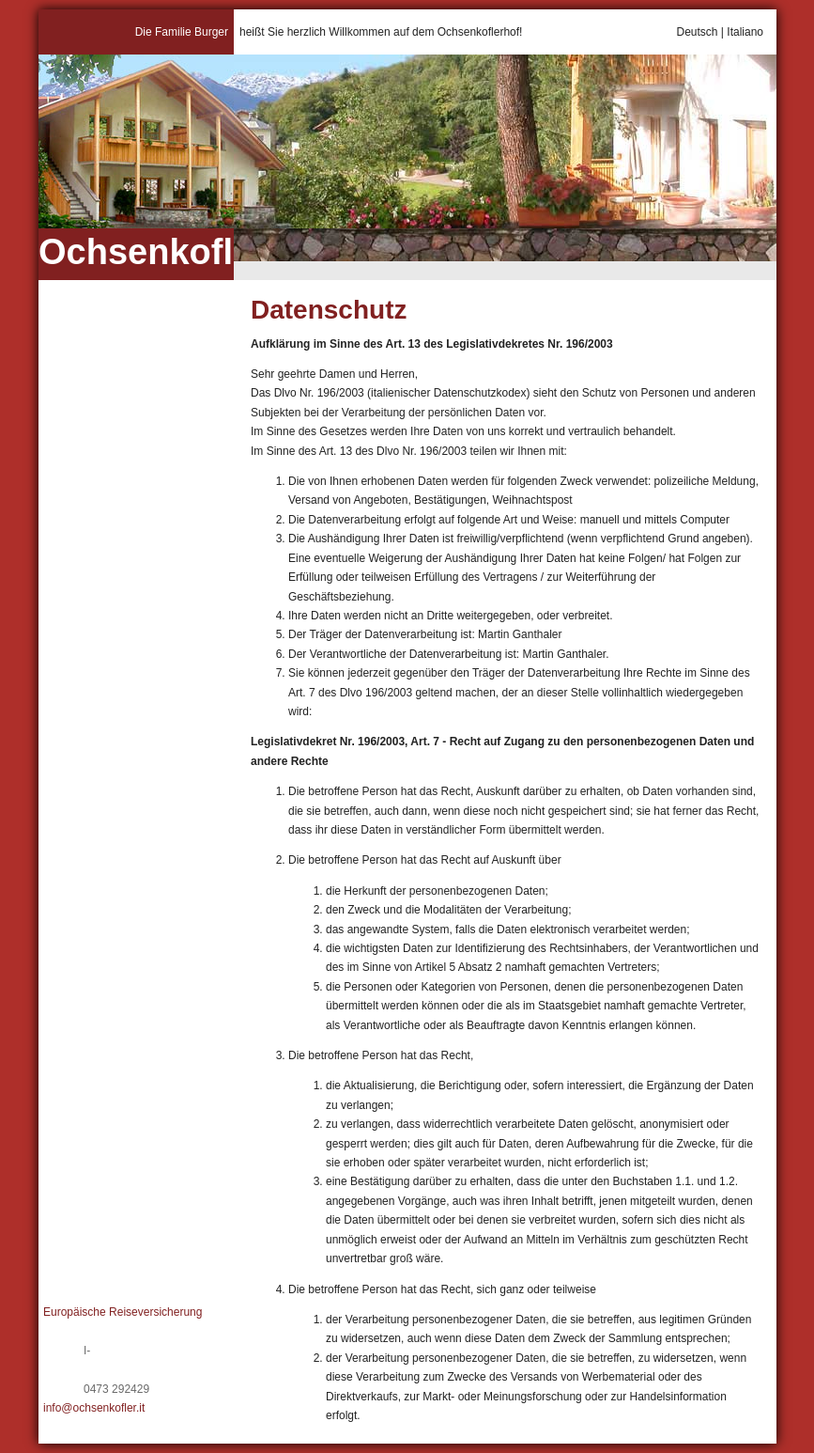
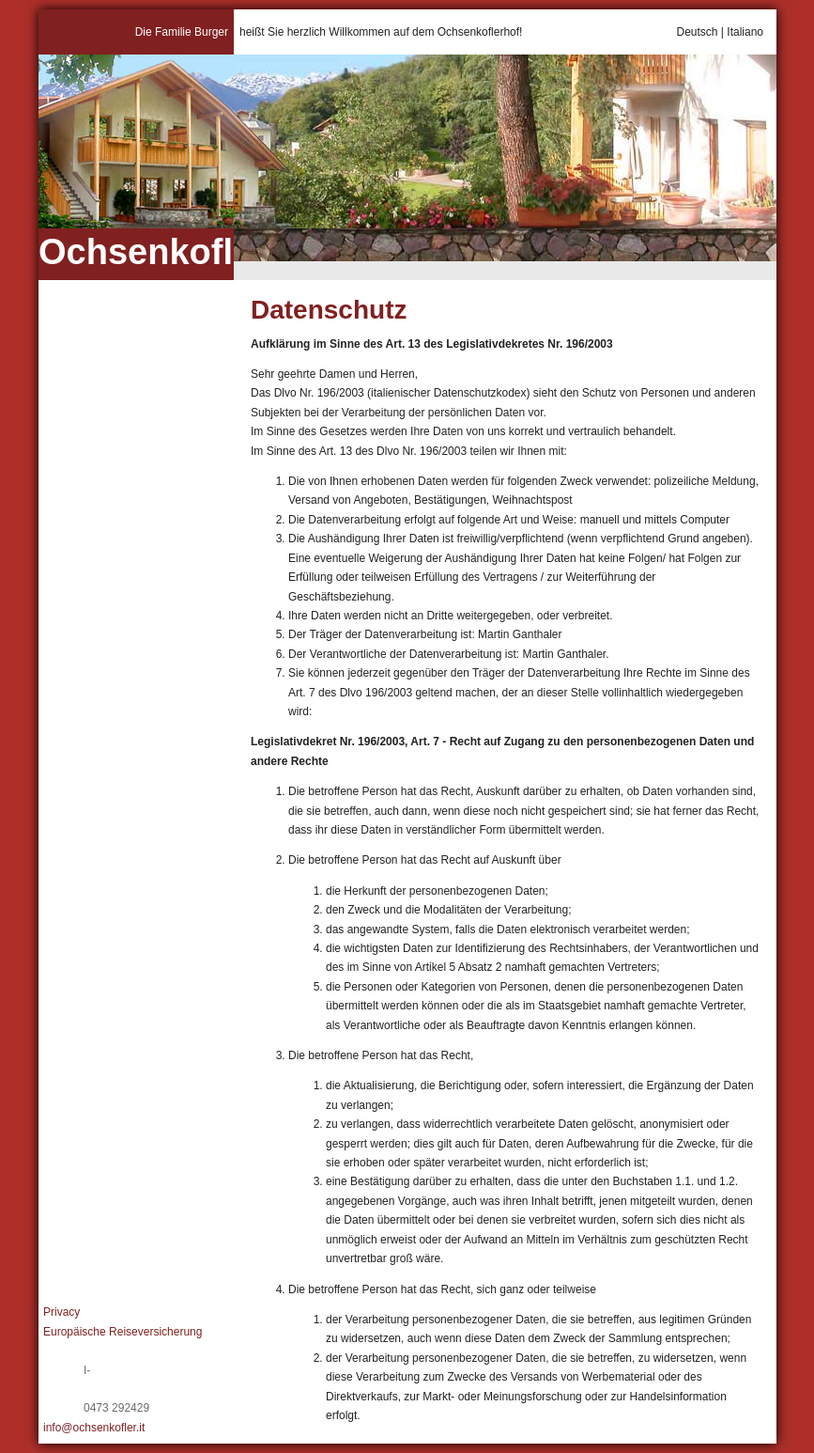
Before and after one commit to toburger/new.ochsenkofler.it, a Jekyll site: the page built from privacy.markdown, in a window 1280 px wide. Shown: the whole page at 94% size, without its empty margins (206-1073 px from the left). Built offline with Jekyll 4.4.1, drawn with Linux system fonts in a browser that asks for light colours; some web fonts are replaced.

Commit message:
add link to privacy

```diff
--- a/_layouts/default.html
+++ b/_layouts/default.html
@@ -41,7 +41,8 @@
                         <nav>
                             <div id="layout-aside-first" class="group">
                                 <ul>
-                                    <li><a href="/Privacy.aspx"><asp:Label runat="server" meta:resourceKey="Privacy" ID="Privacy" /></a></li>
+                                    <li><a href="{{ "/privacy/" | prepend: site.baseurl }}">Privacy</a>
+                                    </li>
                                     <li><a href="http://partner.europaeische.at/roter-hahn?AGN2=142311216" target="_blank">Europäische Reiseversicherung</a></li>
                                 </ul>
                             </div>
--- a/privacy.markdown
+++ b/privacy.markdown
@@ -1,5 +1,6 @@
 ---
 title: Datenschutz
+permalink: /privacy/
 ---
 
 # Datenschutz
```
